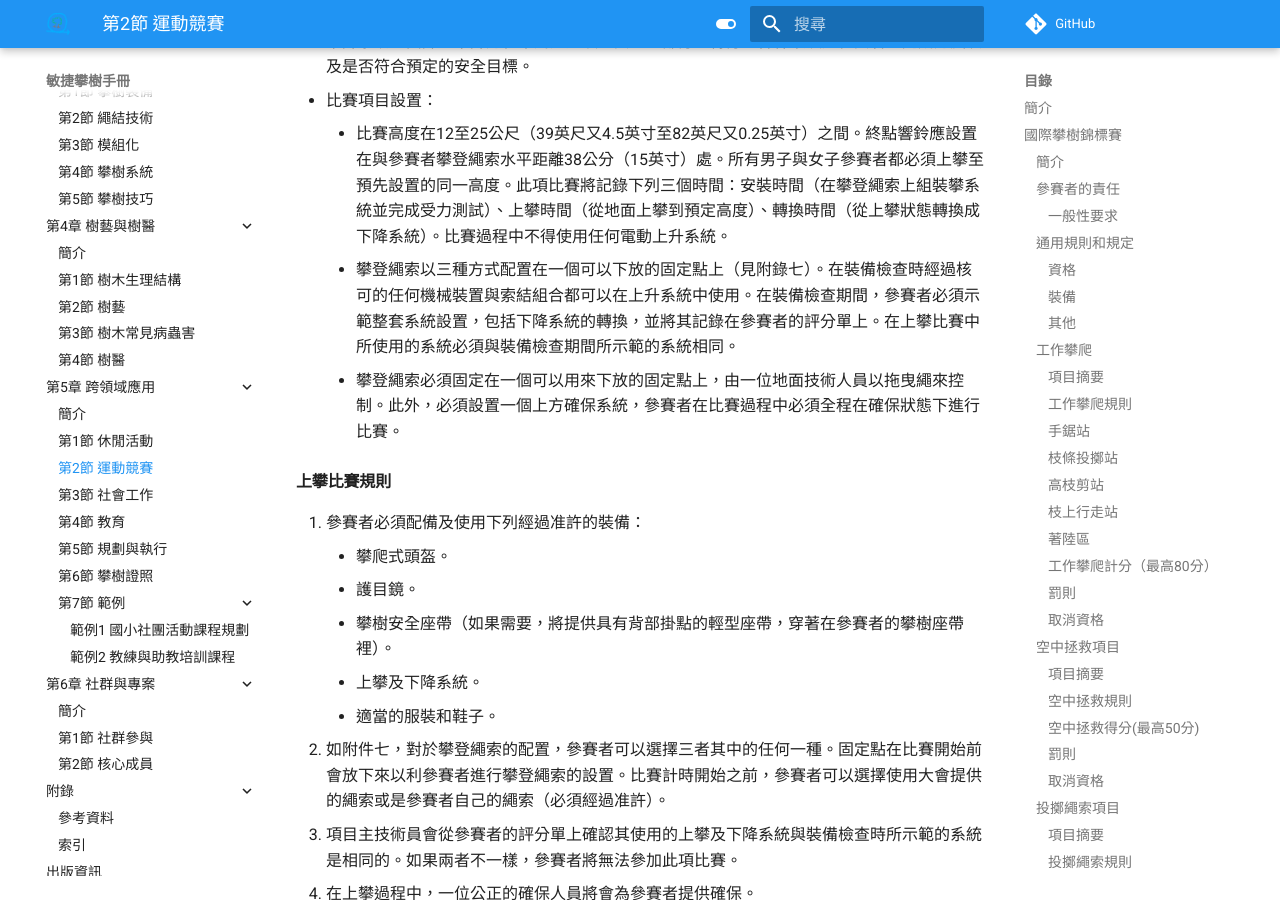
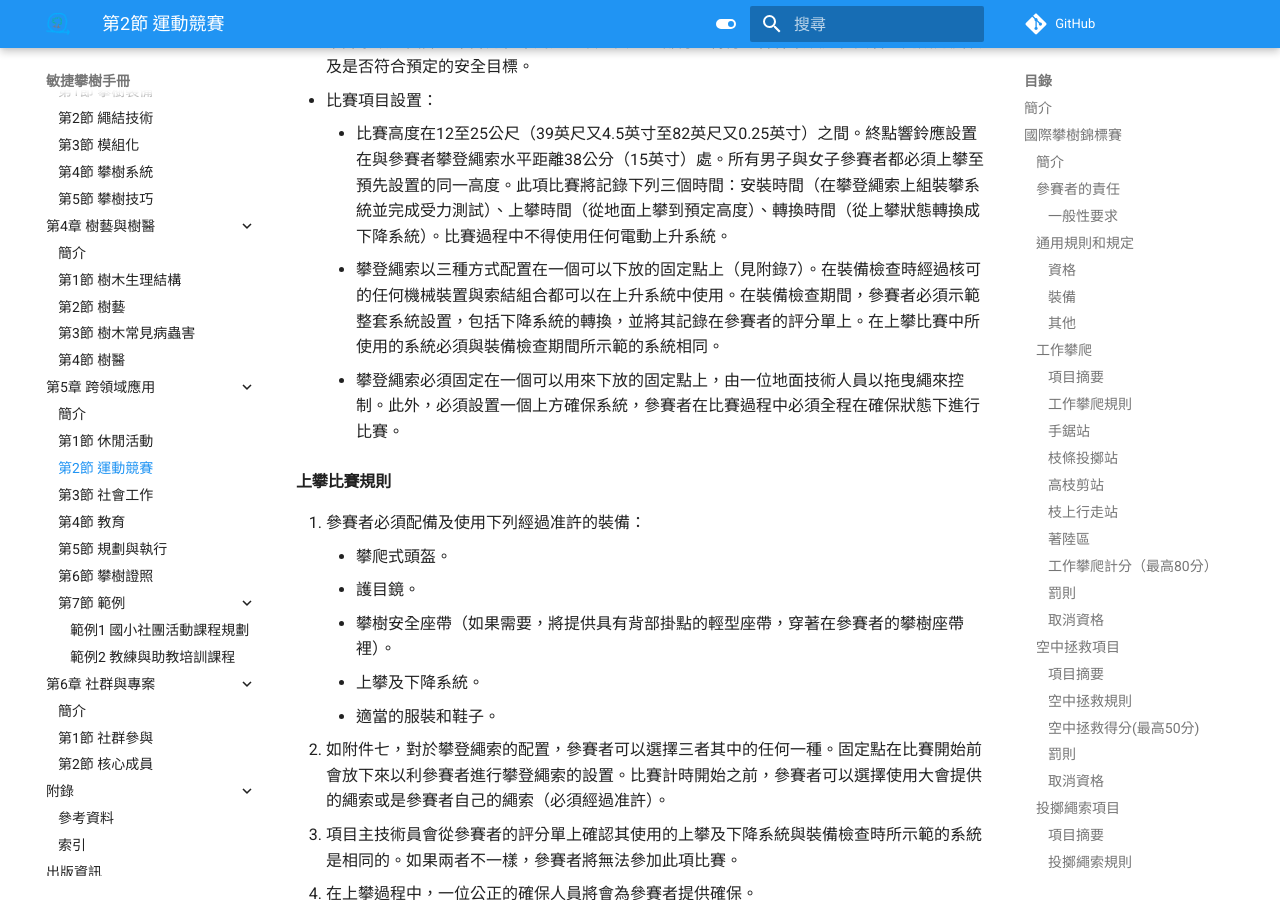
Before and after one commit to Uesugi-Summer-Sea/Agile-Tree-Climbing-Manual, an MkDocs documentation site: the page built from docs/5-跨領域應用/2-運動競賽.md, in a window 1280 px wide and 900 px high, scrolled down 20817 px. Built offline with MkDocs 1.6.1 and Material for MkDocs 9.7.7, drawn with Linux system fonts in a browser that asks for light colours; comment, search, counter and statistics services are not loaded; some of the changed text lies outside the part shown.

Commit message:
此提交將修正附錄編號

```diff
--- a/docs/5-跨領域應用/2-運動競賽.md
+++ b/docs/5-跨領域應用/2-運動競賽.md
@@ -499,7 +499,7 @@
 - 上攀比賽在測試參賽者是否有能力在安全有效的情況下，運用自己選擇且經過認證的上攀系統。這項比賽考核參賽者的三種能力：在繩索上組裝上攀系統、上攀至終點響鈴處以及轉換成下降系統。實際的下降過程不屬於此項比賽的一部分。得分的條件取決於參賽者的完成速度以及是否符合預定的安全目標。
 - 比賽項目設置：
   - 比賽高度在12至25公尺（39英尺又4.5英寸至82英尺又0.25英寸）之間。終點響鈴應設置在與參賽者攀登繩索水平距離38公分（15英寸）處。所有男子與女子參賽者都必須上攀至預先設置的同一高度。此項比賽將記錄下列三個時間：安裝時間（在攀登繩索上組裝攀系統並完成受力測試）、上攀時間（從地面上攀到預定高度）、轉換時間（從上攀狀態轉換成下降系統）。比賽過程中不得使用任何電動上升系統。
-  - 攀登繩索以三種方式配置在一個可以下放的固定點上（見附錄七）。在裝備檢查時經過核可的任何機械裝置與索結組合都可以在上升系統中使用。在裝備檢查期間，參賽者必須示範整套系統設置，包括下降系統的轉換，並將其記錄在參賽者的評分單上。在上攀比賽中所使用的系統必須與裝備檢查期間所示範的系統相同。
+  - 攀登繩索以三種方式配置在一個可以下放的固定點上（見附錄7）。在裝備檢查時經過核可的任何機械裝置與索結組合都可以在上升系統中使用。在裝備檢查期間，參賽者必須示範整套系統設置，包括下降系統的轉換，並將其記錄在參賽者的評分單上。在上攀比賽中所使用的系統必須與裝備檢查期間所示範的系統相同。
   - 攀登繩索必須固定在一個可以用來下放的固定點上，由一位地面技術人員以拖曳繩來控制。此外，必須設置一個上方確保系統，參賽者在比賽過程中必須全程在確保狀態下進行比賽。
 
 #### 上攀比賽規則
```
Also changed, not shown: other parts of docs/5-跨領域應用/2-運動競賽.md (+3 -3 lines).
